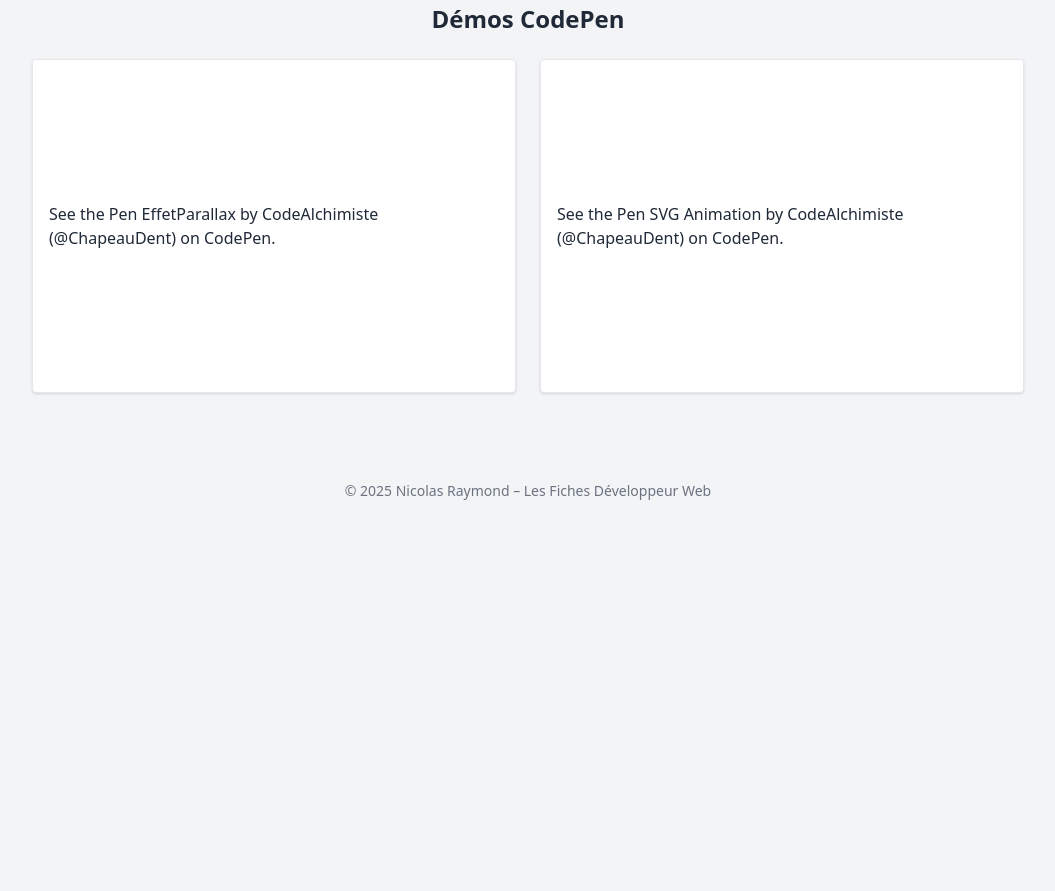
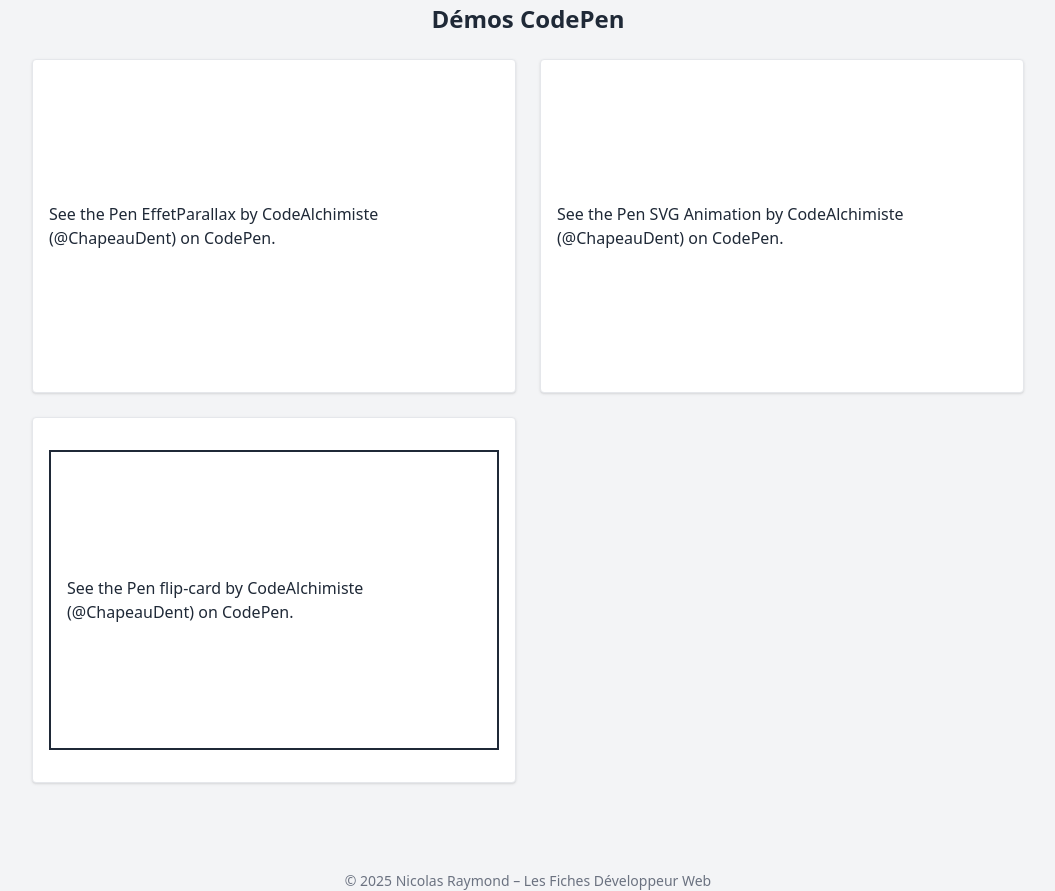
Before and after one commit to ChapeauDent/ChapeauDent.github.io, a website: page index.html in a window 1280 px wide. Shown: the part 398-1289 px from the top of the page, without its empty margins (112-1167 px from the left). Before the commit the page ends 899 px from the top, so only its background shows below. Drawn offline with nearby package versions, Linux system fonts and the light colour scheme; a script that the page names is missing.

Commit message:
ajout pen 3

```diff
--- a/index.html
+++ b/index.html
@@ -1,11 +1,13 @@
 <!DOCTYPE html>
 <html lang="fr">
+
 <head>
   <meta charset="UTF-8" />
-    <meta name="viewport" content="width=device-width, initial-scale=1.0"/>
+  <meta name="viewport" content="width=device-width, initial-scale=1.0" />
   <title>Les Fiches Développeur Web</title>
   <script src="https://cdn.tailwindcss.com"></script>
 </head>
+
 <body class="bg-gray-100 font-sans text-gray-800">
   <header id="header" class="sticky top-0 z-50 bg-white shadow mb-8"></header>
 
@@ -14,7 +16,9 @@
       Les Fiches Développeur Web
     </h1>
     <p class="text-lg text-center mb-10 leading-relaxed">
-        Bienvenue sur cette plateforme dédiée aux ressources de développement web ! Découvrez des fiches classées en quatre catégories — <strong>Intégration</strong>, <strong>CSS</strong>, <strong>HTML</strong> et <strong>JavaScript</strong> — pour explorer, tester et progresser.
+      Bienvenue sur cette plateforme dédiée aux ressources de développement web ! Découvrez des fiches classées en
+      quatre catégories — <strong>Intégration</strong>, <strong>CSS</strong>, <strong>HTML</strong> et
+      <strong>JavaScript</strong> — pour explorer, tester et progresser.
     </p>
 
     <section id="demos-codepen" class="mt-12">
@@ -22,24 +26,35 @@
       <div class="grid grid-cols-1 md:grid-cols-2 gap-6">
         <!-- Demo 1 -->
         <div class="bg-white border border-gray-200 rounded shadow p-4">
-            <p class="codepen" data-height="300" data-theme-id="light" data-default-tab="result"
-               data-slug-hash="mybWGvL" data-user="ChapeauDent"
-               style="height: 300px; display: flex; align-items: center; justify-content: center;">
+          <p class="codepen" data-height="300" data-theme-id="light" data-default-tab="result" data-slug-hash="mybWGvL"
+            data-user="ChapeauDent" data-preview="true" style="height: 300px; display: flex; align-items: center; justify-content: center;">
             <span>See the Pen <a href="https://codepen.io/ChapeauDent/pen/mybWGvL">
                 EffetParallax</a> by CodeAlchimiste (<a href="https://codepen.io/ChapeauDent">@ChapeauDent</a>) on
               <a href="https://codepen.io">CodePen</a>.</span>
           </p>
+          <script async src="https://public.codepenassets.com/embed/index.js"></script>
         </div>
 
         <!-- Demo 2 -->
         <div class="bg-white border border-gray-200 rounded shadow p-4">
-            <p class="codepen" data-height="300" data-theme-id="light" data-default-tab="result"
-               data-slug-hash="qEdQEdQ" data-user="ChapeauDent"
-               style="height: 300px; display: flex; align-items: center; justify-content: center;">
+          <p class="codepen" data-height="300" data-theme-id="light" data-default-tab="result" data-slug-hash="qEdQEdQ"
+            data-user="ChapeauDent" data-preview="true" style="height: 300px; display: flex; align-items: center; justify-content: center;">
             <span>See the Pen <a href="https://codepen.io/ChapeauDent/pen/qEdQEdQ">
                 SVG Animation</a> by CodeAlchimiste (<a href="https://codepen.io/ChapeauDent">@ChapeauDent</a>) on
               <a href="https://codepen.io">CodePen</a>.</span>
           </p>
+          <script async src="https://public.codepenassets.com/embed/index.js"></script>
+        </div>
+        <!-- Demo 3 -->
+        <div class="bg-white border border-gray-200 rounded shadow p-4">
+          <p class="codepen" data-height="300" data-theme-id="light" data-default-tab="result" data-slug-hash="ByNGzRe"
+            data-pen-title="flip-card" data-preview="true" data-user="ChapeauDent"
+            style="height: 300px; box-sizing: border-box; display: flex; align-items: center; justify-content: center; border: 2px solid; margin: 1em 0; padding: 1em;">
+            <span>See the Pen <a href="https://codepen.io/ChapeauDent/pen/ByNGzRe">
+                flip-card</a> by CodeAlchimiste (<a href="https://codepen.io/ChapeauDent">@ChapeauDent</a>)
+              on <a href="https://codepen.io">CodePen</a>.</span>
+          </p>
+          <script async src="https://public.codepenassets.com/embed/index.js"></script>
         </div>
       </div>
     </section>
@@ -52,4 +67,5 @@
   <script async src="https://public.codepenassets.com/embed/index.js"></script>
   <script src="composants/header.js"></script>
 </body>
+
 </html>
```
Lines whose indentation alone changed are shown as unchanged.
